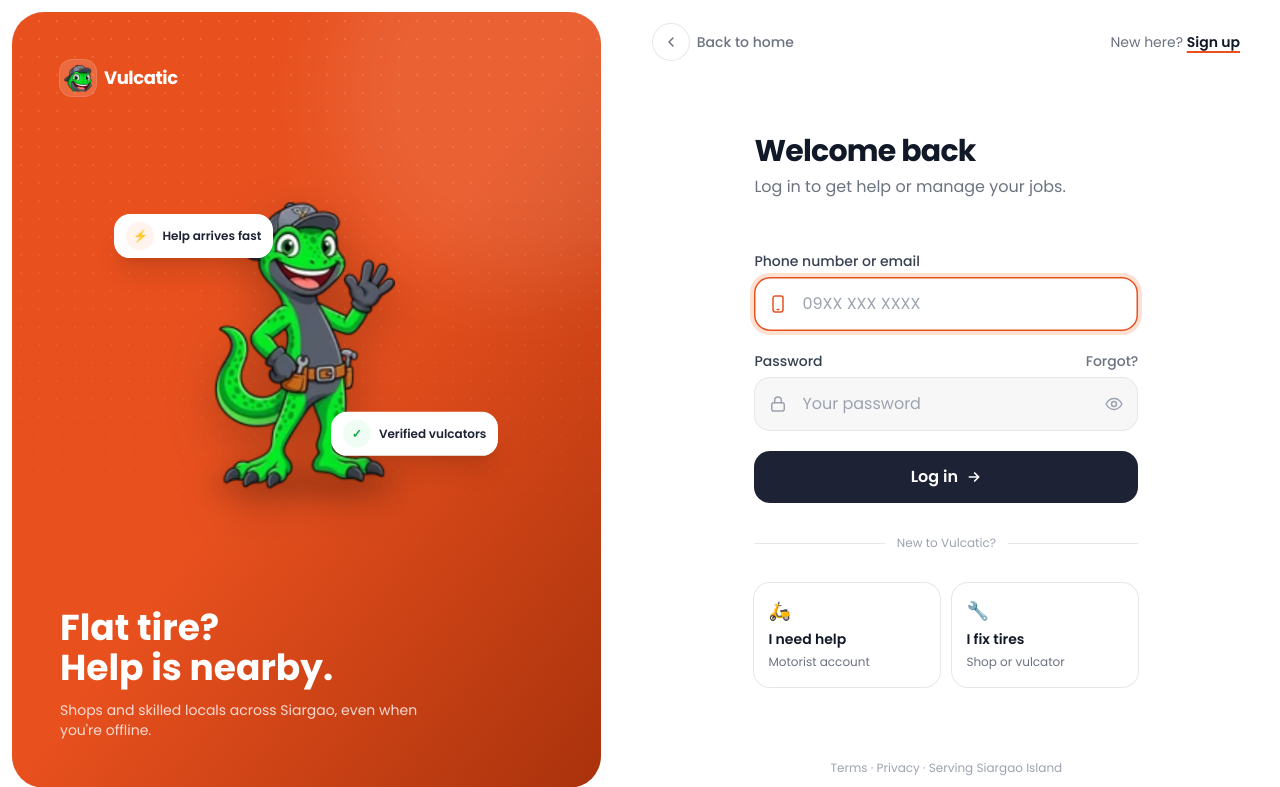
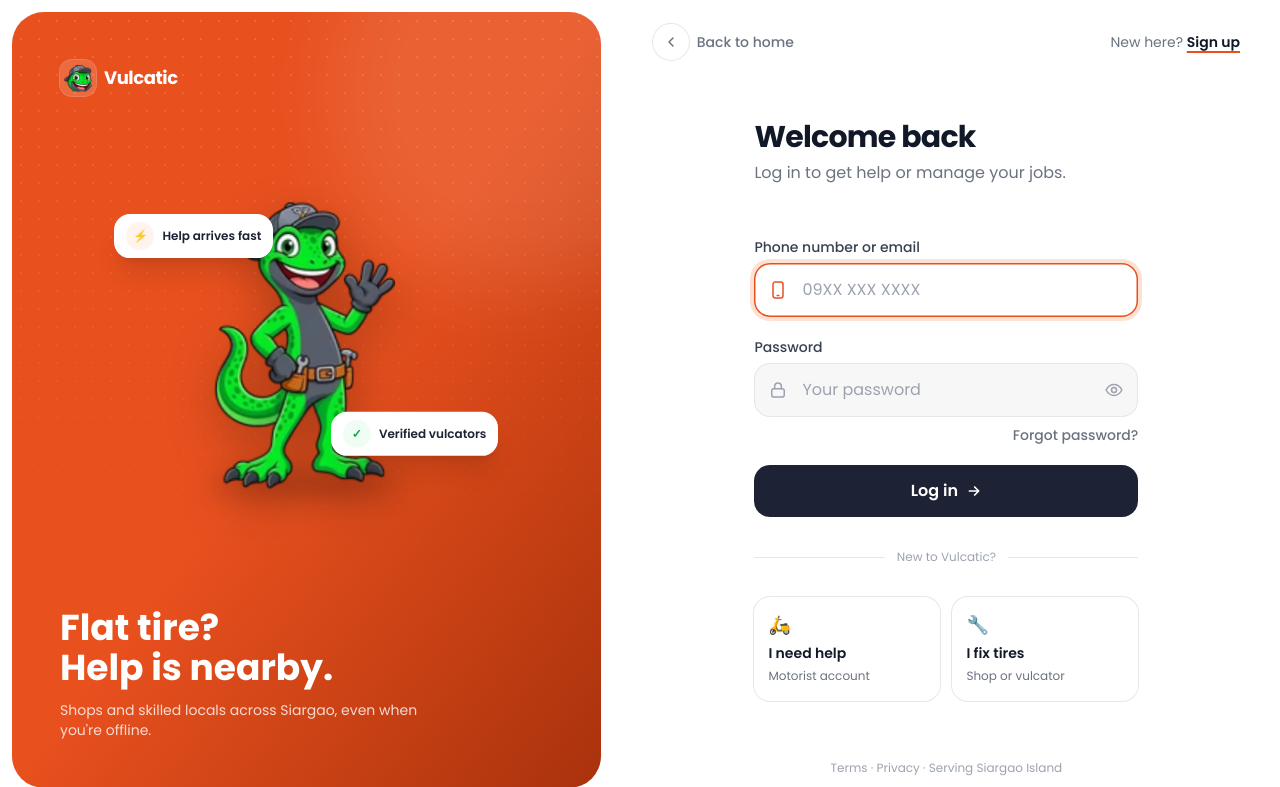
Before and after one commit to carl-webKarpe/vulcatic, a PHP site: page /login.php in a window 1280 px wide. Shown: the top 787 px of the page. Run offline with PHP 8.4, Linux system fonts and the light colour scheme.

Commit message:
Login: move Forgot password below the password field
Co-Authored-By: Claude Opus 5.5 <noreply@anthropic.com>
Claude-Session: https://claude.ai/code/session_01DU4qGsV5WshUNdKmqQGnfd

```diff
--- a/login.php
+++ b/login.php
@@ -95,10 +95,7 @@ $hasError = (bool) $error;
         </div>
 
         <div>
-          <div class="mb-1.5 flex items-baseline justify-between">
-            <label for="password" class="block text-sm font-medium text-gray-700">Password</label>
-            <a href="<?= url('forgot.php') ?>" class="text-sm font-medium text-gray-500 hover:text-brand-600">Forgot?</a>
-          </div>
+          <label for="password" class="mb-1.5 block text-sm font-medium text-gray-700">Password</label>
           <div class="auth-field">
             <span class="auth-icon" aria-hidden="true">
               <svg viewBox="0 0 24 24" class="h-5 w-5" fill="none" stroke="currentColor" stroke-width="1.8" stroke-linecap="round" stroke-linejoin="round"><rect x="4.5" y="10.5" width="15" height="10" rx="2.5"/><path d="M8 10.5V7.5a4 4 0 0 1 8 0v3"/></svg>
@@ -111,8 +108,14 @@ $hasError = (bool) $error;
               <svg id="eye-closed" viewBox="0 0 24 24" class="hidden h-5 w-5" fill="none" stroke="currentColor" stroke-width="1.8" stroke-linecap="round" stroke-linejoin="round"><path d="M3 3l18 18M10.6 5.6A9.8 9.8 0 0 1 12 5.5c6 0 9.5 6.5 9.5 6.5a17 17 0 0 1-3 3.8M6.3 6.4C3.9 8 2.5 12 2.5 12S6 18.5 12 18.5a9.6 9.6 0 0 0 4-.9M9.9 9.9a3 3 0 0 0 4.2 4.2"/></svg>
             </button>
           </div>
-          <p id="password-error" class="mt-1.5 hidden text-sm text-red-600"></p>
-          <p id="caps-warning" class="mt-1.5 hidden items-center gap-1.5 text-sm text-amber-600">⇪ Caps Lock is on</p>
+          <!-- Messages on the left, "Forgot password?" on the right, under the field -->
+          <div class="mt-2 flex items-start justify-between gap-3">
+            <div class="min-w-0">
+              <p id="password-error" class="hidden text-sm text-red-600"></p>
+              <p id="caps-warning" class="hidden items-center gap-1.5 text-sm text-amber-600">⇪ Caps Lock is on</p>
+            </div>
+            <a href="<?= url('forgot.php') ?>" class="shrink-0 text-sm font-medium text-gray-500 hover:text-brand-600">Forgot password?</a>
+          </div>
         </div>
 
         <button type="submit" id="login-btn" class="auth-btn group relative flex w-full items-center justify-center gap-2 overflow-hidden rounded-2xl bg-ink-900 py-3.5 font-semibold text-white transition hover:bg-black active:scale-[.99] disabled:cursor-wait">
```
